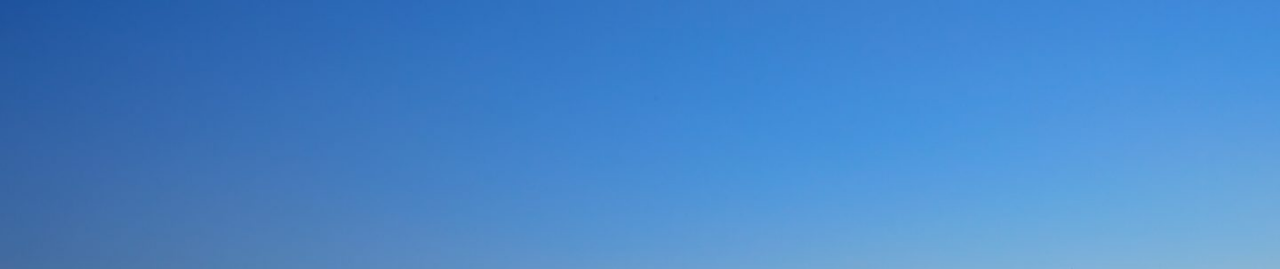
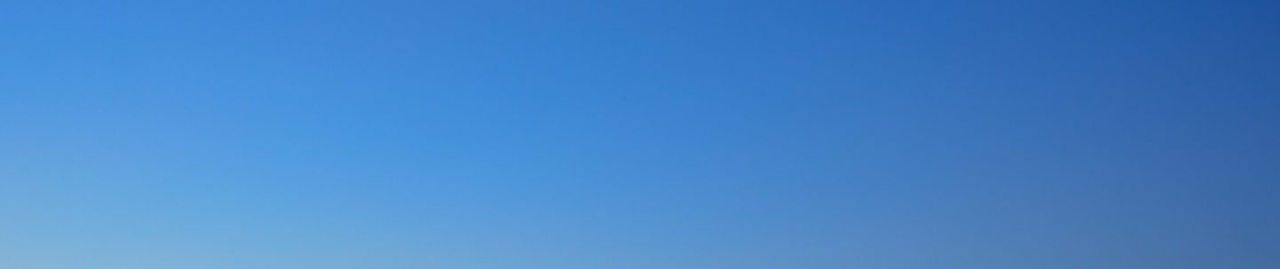
Before and after one commit to NolanHughes/Demo-site, a plain HTML site: page index.html in a window 1280 px wide. Shown: the top 269 px of the page. Drawn offline with nearby package versions, Linux system fonts and the light colour scheme; a web font is replaced by a local one.

Commit message:
New BG header picture

```diff
--- a/styles/main.scss
+++ b/styles/main.scss
@@ -27,7 +27,7 @@
   padding: 64px 0px 64px 0px;
   color: white;
 
-  background-image: url(../img/backgrounds/Chicago-Skyline-Sunset.jpg);
+  background-image: url(../img/backgrounds/619941782.jpg);
   background-position: center;
   background-repeat: no-repeat;
   background-size: cover;
```
Also changed, not shown: img/backgrounds/619941782.jpg (added), styles/main.css, 1 other file.
